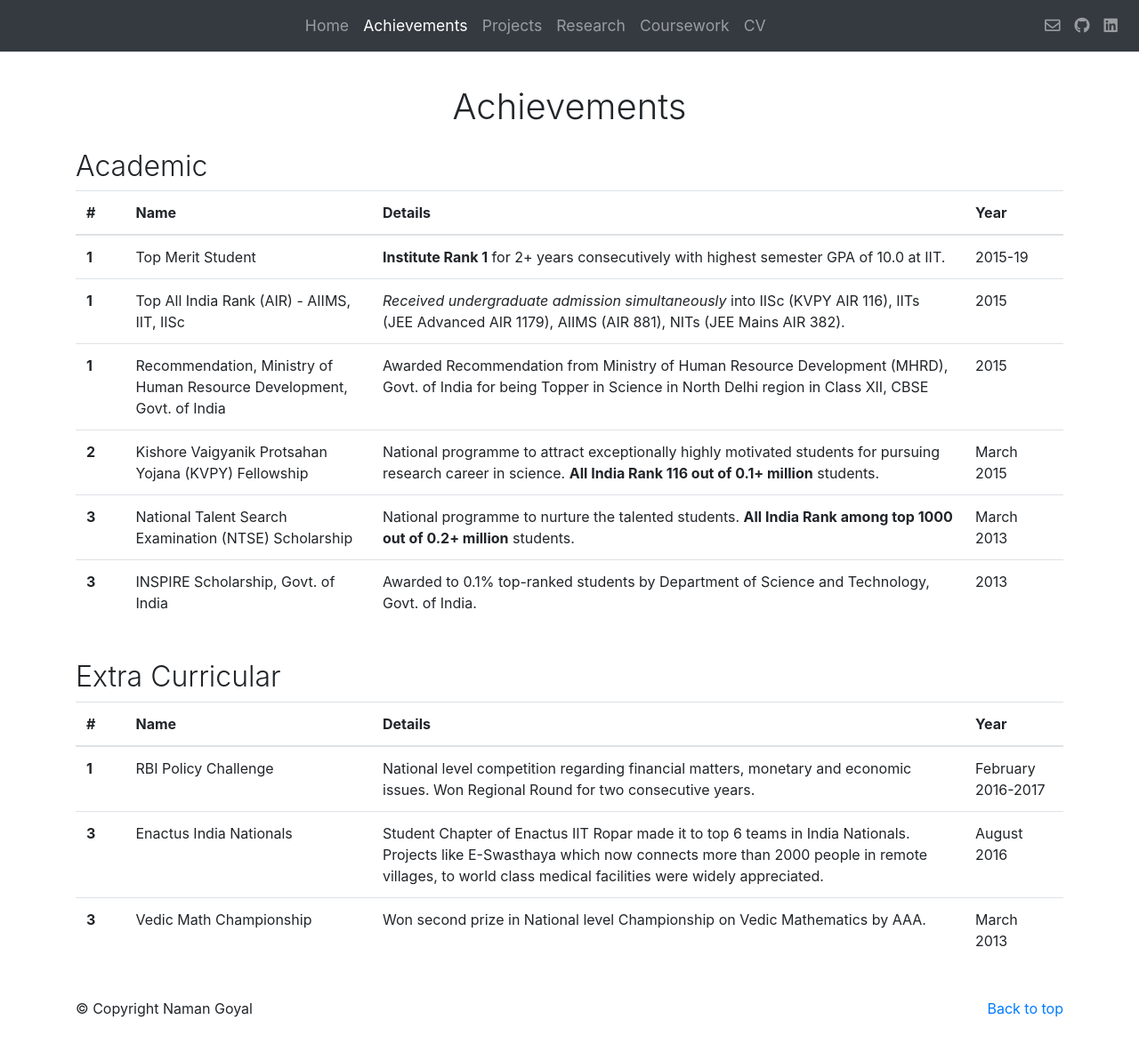
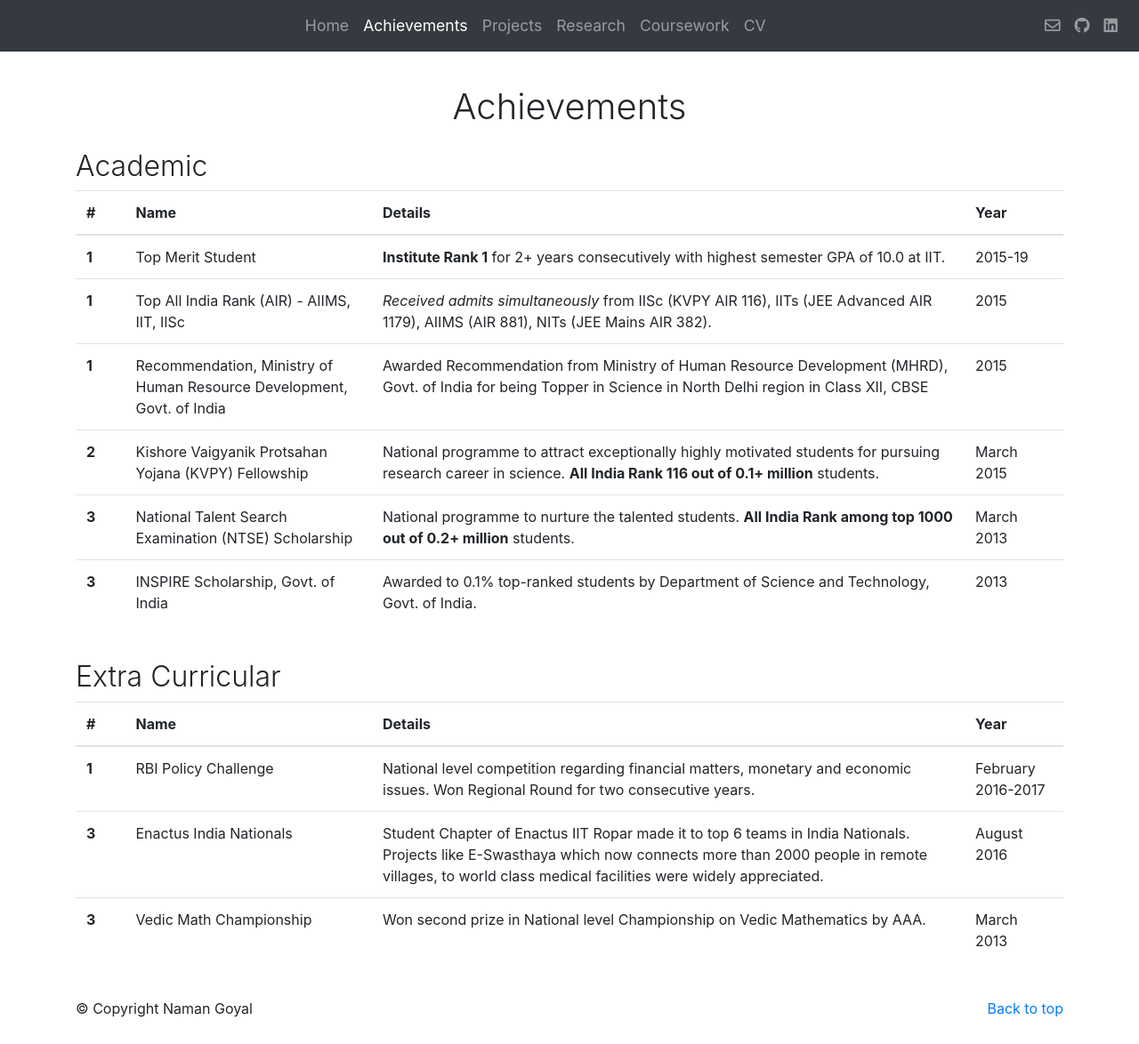
Before and after one commit to thenamangoyal/thenamangoyal.github.io, a Jekyll site: the page built from achievements.html, in a window 1280 px wide and 1174 px high. Shown: the whole window at 89% size. Built offline with Jekyll 4.4.1, drawn with Linux system fonts in a browser that asks for light colours; nearby versions of some CDN libraries.

Commit message:
Update achievements.html

```diff
--- a/achievements.html
+++ b/achievements.html
@@ -32,7 +32,7 @@ permalink: "/achievements"
             <tr>
                 <th scope="row">1</th>
                 <td>Top All India Rank (AIR) - AIIMS, IIT, IISc</td>
-                <td><i>Received undergraduate admission simultaneously</i> into IISc (KVPY AIR 116), IITs (JEE Advanced AIR 1179), AIIMS (AIR 881), NITs (JEE Mains AIR
+                <td><i>Received admits simultaneously</i> from IISc (KVPY AIR 116), IITs (JEE Advanced AIR 1179), AIIMS (AIR 881), NITs (JEE Mains AIR
 382).
             </td>
                 <td>2015</td>
```
